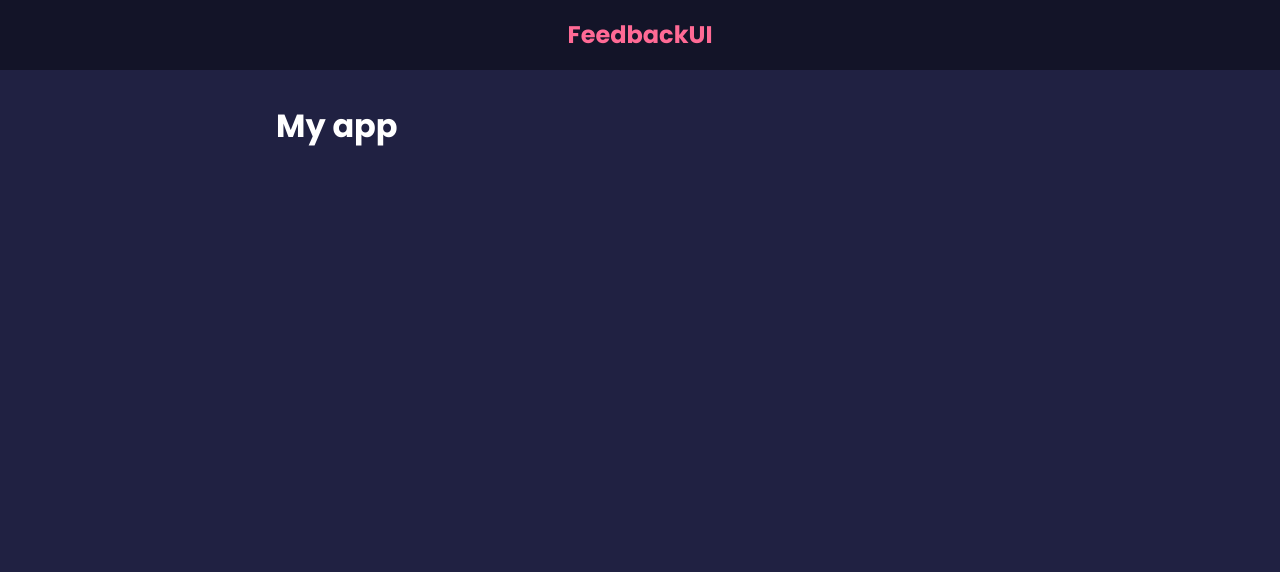
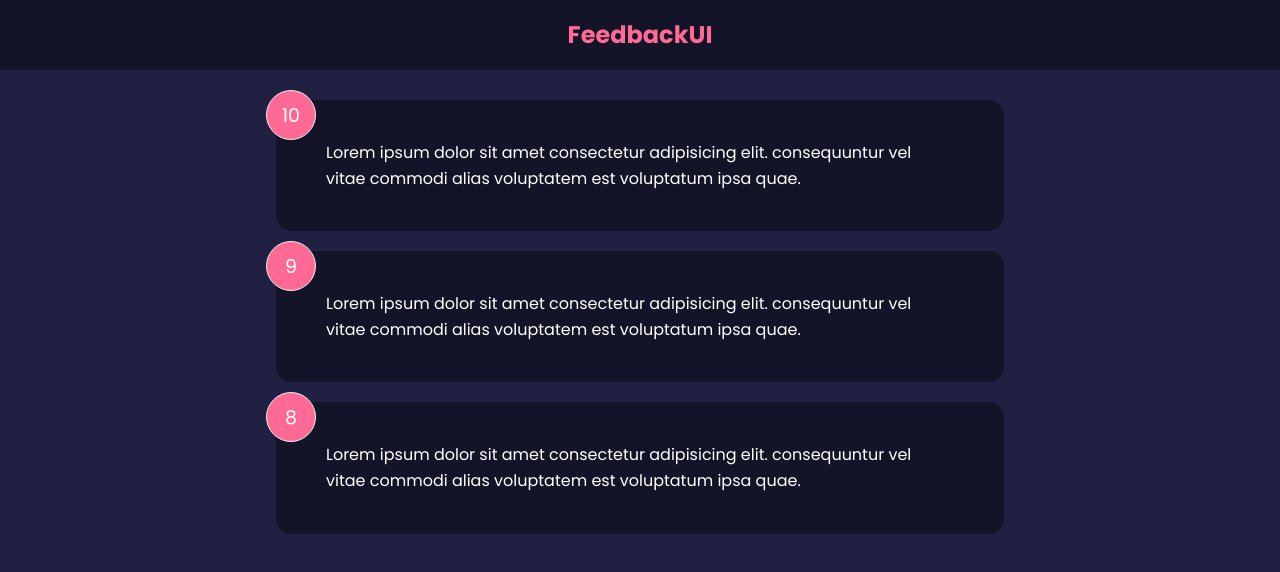
Before and after one commit to AresOsredkar/udemyfeedback, a React (Create React App) app: page / in a window 1280 px wide. Shown: the top 572 px of the page. Built offline with nearby package versions, Linux system fonts and the light colour scheme.

Commit message:
Updated PropTypes, Card Component, Conditional items

```diff
--- a/src/App.js
+++ b/src/App.js
@@ -1,13 +1,18 @@
 import './App.css';
+import { useState } from 'react';
+import FeedbackData from './data/FeedbackData';
 import Header from "./Components/Header"
+import FeedbackList from "./Components/FeedbackList"
 
 function App() {
-
+  const [feedback, setFeedback] = useState(FeedbackData);
 
   return (
     <>
       <Header />
-      <div className='container'><h1>My app</h1></div>
+      <div className='container'>
+        <FeedbackList feedback={feedback}/>
+      </div>
     </>
 
   );
--- /dev/null
+++ b/src/Components/Card.jsx
@@ -0,0 +1,21 @@
+import React from 'react'
+import PropTypes from 'prop-types'
+
+function Card({children, reverse}) {
+
+    return (
+    <div className={`card ${reverse && 'reverse'}` }>
+      {children}
+    </div>
+  )
+}
+
+Card.defaultProps = {
+    reverse: false
+}
+Card.propTypes = {
+    children: PropTypes.node.isRequired,
+    reverse: PropTypes.bool
+}
+
+export default Card
--- /dev/null
+++ b/src/Components/FeedbackItem.jsx
@@ -0,0 +1,19 @@
+import Card from "./Card"
+import PropTypes from "prop-types"
+
+
+function FeedbackItem({text, rating}) {
+    return (
+        <Card reverse={true}>
+            <div className="num-display">{rating}</div>
+            <div className="text-display">{text}</div>
+        </Card>
+  )
+}
+
+FeedbackItem.propTypes = {
+    text: PropTypes.string.isRequired,
+    rating: PropTypes.number.isRequired
+}
+
+export default FeedbackItem
--- /dev/null
+++ b/src/Components/FeedbackList.jsx
@@ -0,0 +1,29 @@
+import React from 'react'
+import FeedbackItem from './FeedbackItem'
+import PropTypes from 'prop-types'
+
+function FeedbackList({feedback}) {
+  if(!feedback || feedback.length === 0){
+    return <div>No Feedback yet!</div>
+  }
+  else{
+    return (
+        <div className="feedback-list">
+            {feedback.map((item) => (
+                <FeedbackItem key={item.id} text={item.text} rating={item.rating} />
+            ))}
+        </div>)
+  }
+}
+
+FeedbackList.propTypes = {
+    feedback: PropTypes.arrayOf(
+        PropTypes.shape({
+            id: PropTypes.number.isRequired,
+            text: PropTypes.string.isRequired,
+            rating: PropTypes.number.isRequired,
+        })
+    )
+}
+
+export default FeedbackList
--- /dev/null
+++ b/src/data/FeedbackData.js
@@ -0,0 +1,19 @@
+const FeedbackData = [
+    {
+      id: 1,
+      rating: 10,
+      text: 'Lorem ipsum dolor sit amet consectetur adipisicing elit. consequuntur vel vitae commodi alias voluptatem est voluptatum ipsa quae.',
+    },
+    {
+      id: 2,
+      rating: 9,
+      text: 'Lorem ipsum dolor sit amet consectetur adipisicing elit. consequuntur vel vitae commodi alias voluptatem est voluptatum ipsa quae.',
+    },
+    {
+      id: 3,
+      rating: 8,
+      text: 'Lorem ipsum dolor sit amet consectetur adipisicing elit. consequuntur vel vitae commodi alias voluptatem est voluptatum ipsa quae.',
+    },
+  ]
+
+  export default FeedbackData
```
